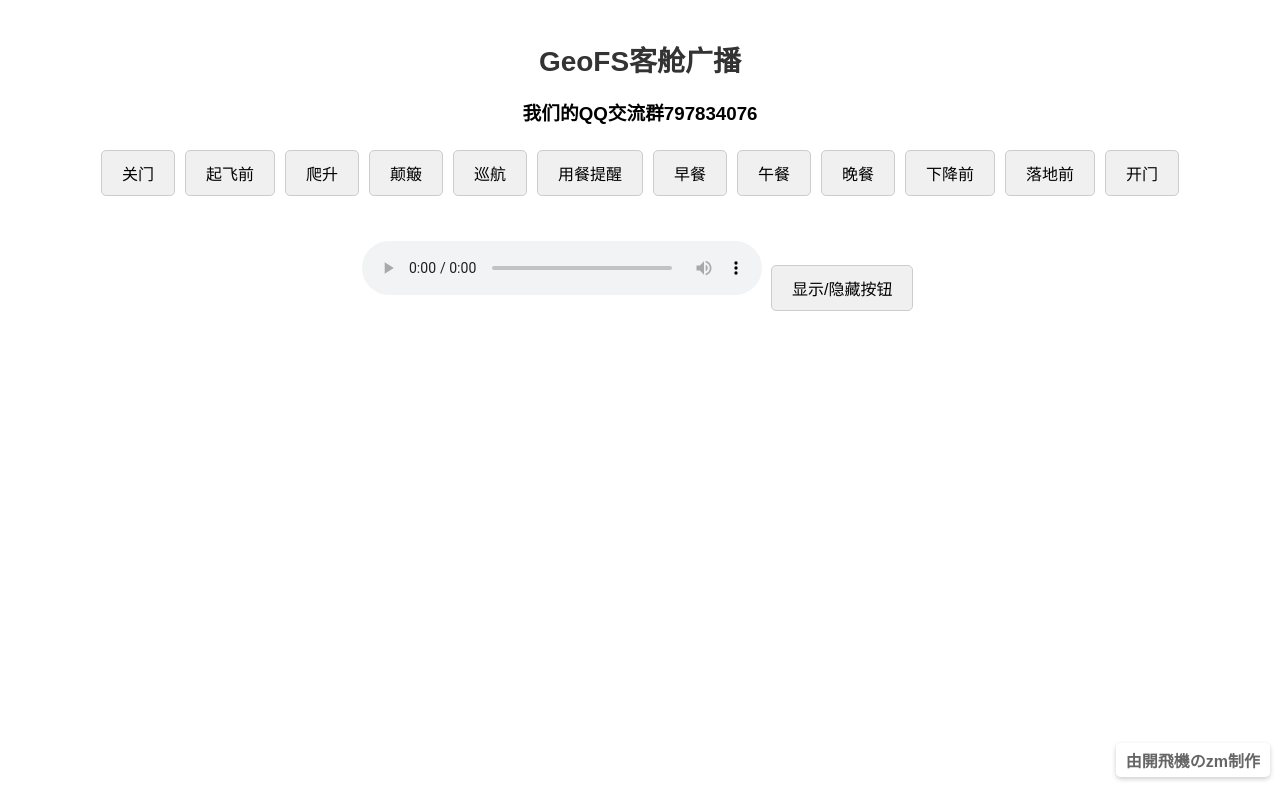
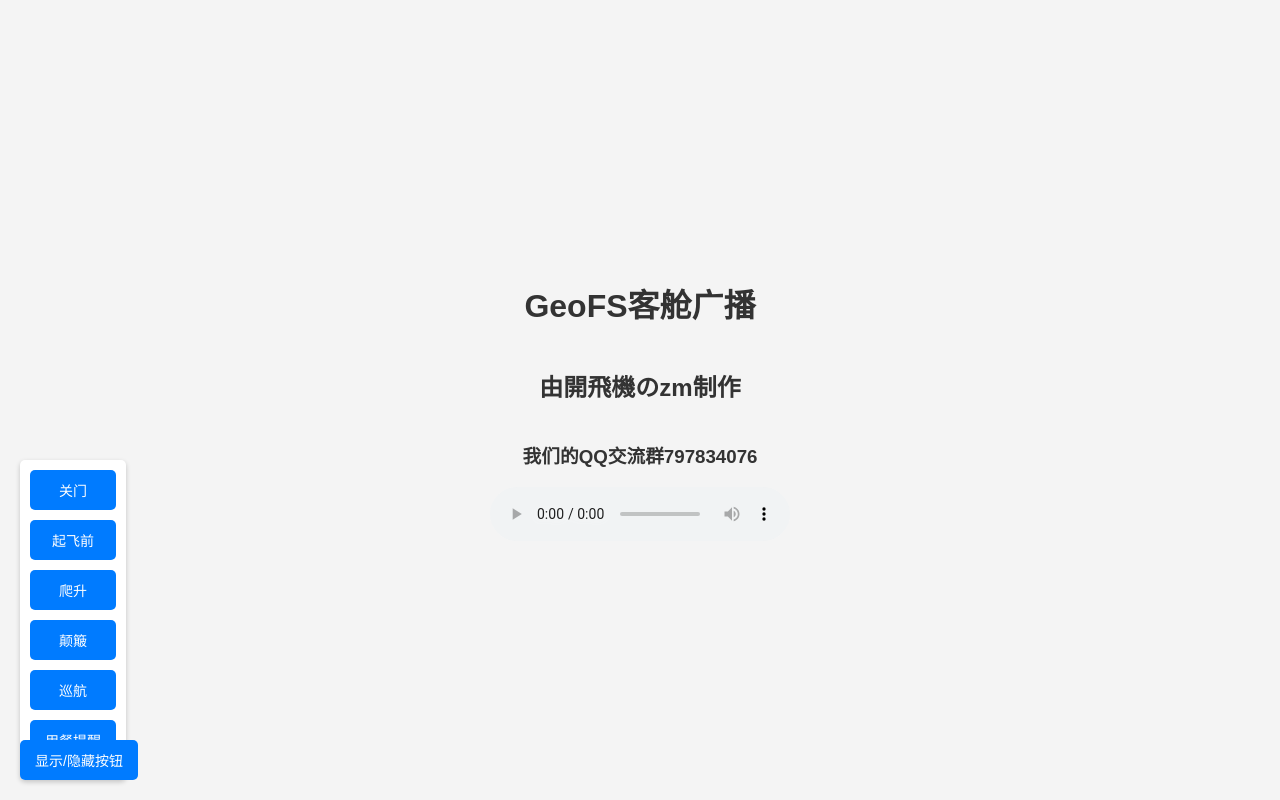
Before and after one commit to Bilibilizm/GeoFS-Chinese-Airlines-Cabin-Sounds, a plain HTML site: page index.html in a window 1280 px wide. Drawn offline with Linux system fonts and the light colour scheme.

Commit message:
Update styles.css

```diff
--- a/styles.css
+++ b/styles.css
@@ -1,54 +1,80 @@
-/* styles.css */
+/* 设置页面背景颜色 */
 body {
+    margin: 0;
+    padding: 0;
     font-family: Arial, sans-serif;
-    text-align: center;
-    margin: 0; /* 去掉外边距 */
-    padding: 20px; /* 添加内边距 */
+    background-color: #f4f4f4;
+    display: flex;
+    flex-direction: column;
+    align-items: center;
+    justify-content: center;
+    height: 100vh;
 }
 
-h1 {
+/* 标题样式 */
+h1, h2, h3 {
+    text-align: center;
     color: #333;
-    font-size: 28px; /* 更大的字体 */
-    font-weight: bold; /* 加粗 */
 }
 
-h2 {
-    position: fixed;
-    bottom: 10px;
-    right: 10px;
-    color: #666;
-    font-size: 16px;
-    background-color: rgba(255, 255, 255, 0.8);
-    padding: 5px 10px;
+/* 按钮组容器样式 */
+#controls {
+    position: fixed; /* 固定位置 */
+    bottom: 20px; /* 距离底部 20px */
+    left: 20px; /* 距离左侧 20px */
+    display: flex;
+    flex-direction: column;
+    gap: 10px; /* 按钮之间的间距 */
+    background-color: #fff;
+    padding: 10px;
     border-radius: 5px;
     box-shadow: 0 2px 5px rgba(0, 0, 0, 0.2);
-    z-index: 1000; /* 确保在最上层 */
+    transition: all 0.3s ease; /* 添加过渡效果 */
+    max-height: 300px; /* 最大高度 */
+    overflow: hidden; /* 隐藏溢出内容 */
 }
 
-#controls {
-    margin: 20px 0;
-    display: flex; /* 使用弹性布局 */
-    justify-content: center; /* 居中对齐 */
-    flex-wrap: wrap; /* 自动换行 */
+/* 按钮样式 */
+#controls button {
+    padding: 10px 15px;
+    font-size: 14px;
+    border: none;
+    background-color: #007bff;
+    color: #fff;
+    border-radius: 5px;
+    cursor: pointer;
+    transition: background-color 0.3s ease;
 }
 
-button {
-    margin: 5px;
-    padding: 10px 20px;
-    font-size: 16px;
-    cursor: pointer;
-    background-color: #f0f0f0; /* 按钮背景颜色 */
-    border: 1px solid #ccc; /* 按钮边框 */
-    border-radius: 5px; /* 圆角 */
-    transition: background-color 0.3s ease; /* 悬停效果过渡 */
+/* 按钮悬停效果 */
+#controls button:hover {
+    background-color: #0056b3;
 }
 
-button:hover {
-    background-color: #ddd;
+/* 隐藏按钮组 */
+#controls.hidden {
+    max-height: 0;
+    padding: 0;
+    overflow: hidden;
 }
 
-audio {
-    margin-top: 20px;
-    width: 100%; /* 宽度占满父容器 */
-    max-width: 400px; /* 最大宽度 */
+/* 显示/隐藏按钮 */
+#toggle-controls {
+    position: fixed;
+    bottom: 20px;
+    left: 20px;
+    padding: 10px 15px;
+    font-size: 14px;
+    border: none;
+    background-color: #007bff;
+    color: #fff;
+    border-radius: 5px;
+    cursor: pointer;
+    transition: background-color 0.3s ease;
+    z-index: 1000; /* 确保按钮在最上层 */
 }
+
+/* 显示/隐藏按钮悬停效果 */
+#toggle-controls:hover {
+    background-color: #0056b3;
+}
```
